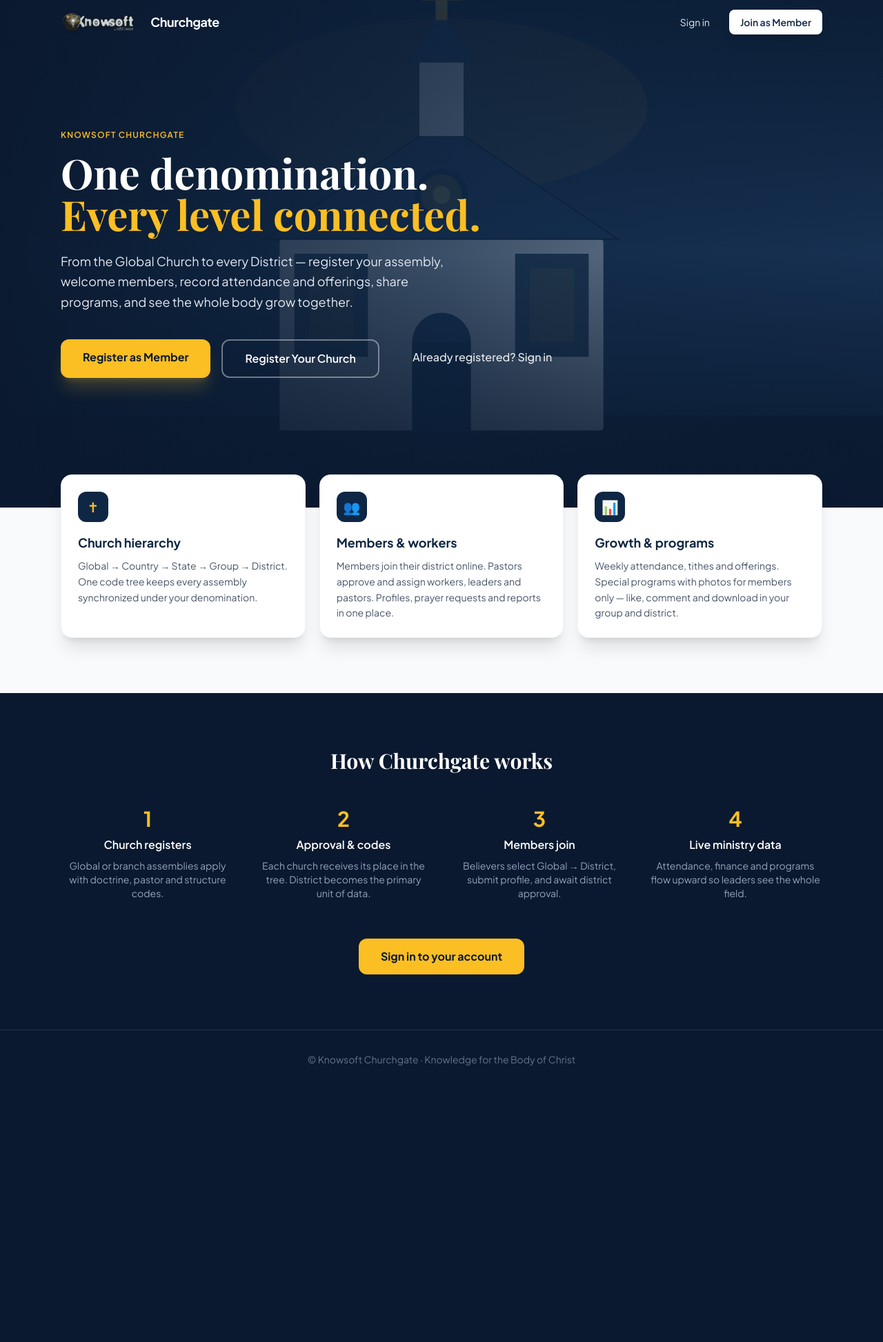
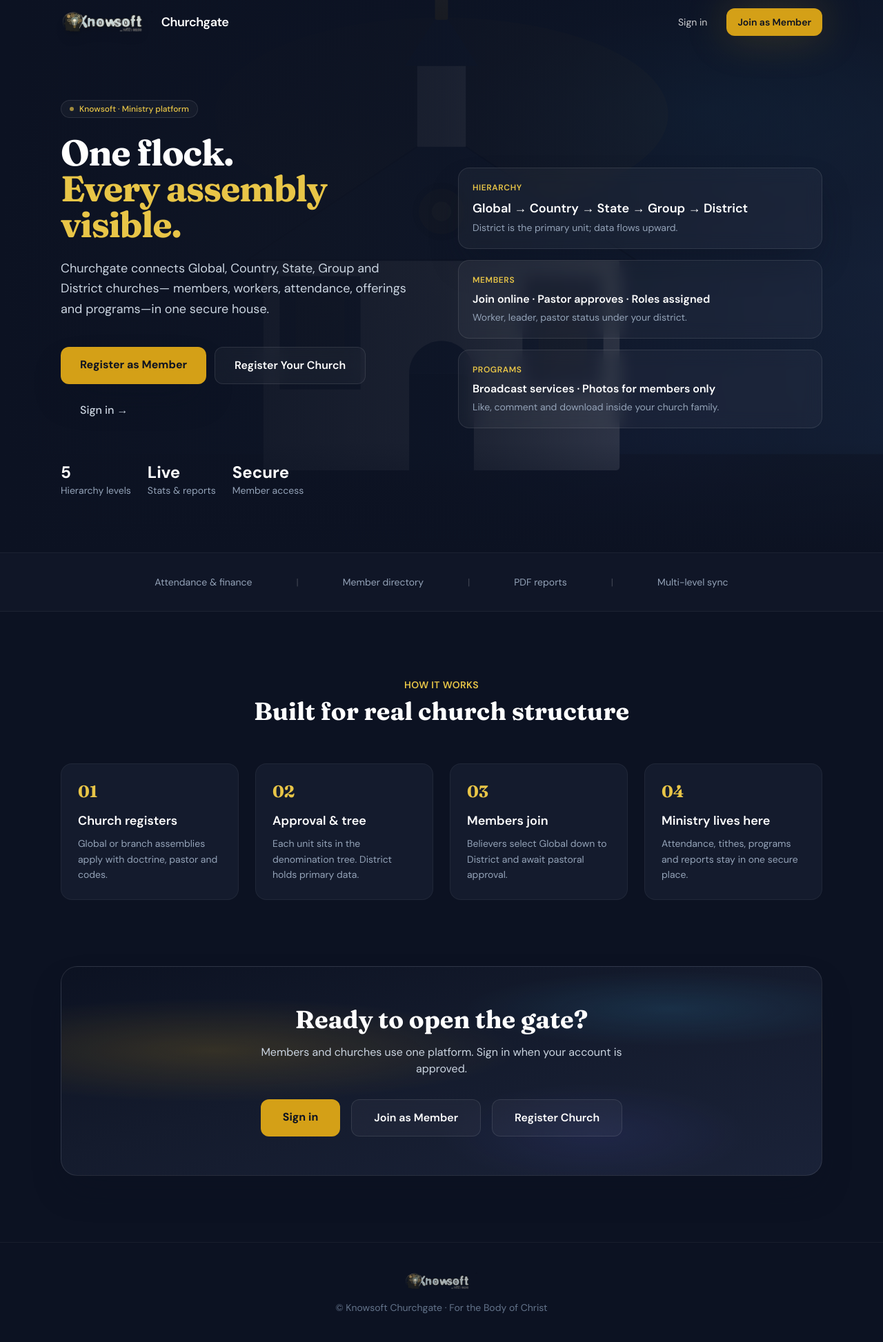
Before and after one commit to KnowsoftCloudAir/Churchgate, a FastAPI app: page / in a window 1280 px wide. Shown: the whole page at 69% size. Before the commit the page ends 1545 px from the top, so only its background shows below. Run offline with FastAPI, Linux system fonts and the light colour scheme; some libraries are stand-ins or nearby versions.

Commit message:
Add files via upload

```diff
--- a/app/templates/index.html
+++ b/app/templates/index.html
@@ -6,112 +6,181 @@
   <title>Knowsoft Churchgate – One Body, Synchronized</title>
   <link rel="icon" href="/static/img/knowsoft-logo.png" type="image/png">
   <script src="https://cdn.tailwindcss.com"></script>
-  <link href="https://fonts.googleapis.com/css2?family=Plus+Jakarta+Sans:wght@400;500;600;700;800&family=Playfair+Display:wght@600;700&display=swap" rel="stylesheet">
-  <script>tailwind.config={theme:{extend:{fontFamily:{sans:['Plus Jakarta Sans','system-ui','sans-serif'],serif:['Playfair Display','Georgia','serif']},colors:{navy:{800:'#1e3a5f',900:'#0f2744',950:'#0a192f'},gold:{400:'#fbbf24',500:'#d4a017'}}}}}</script>
+  <link href="https://fonts.googleapis.com/css2?family=DM+Sans:ital,opsz,wght@0,9..40,400;0,9..40,500;0,9..40,600;0,9..40,700;1,9..40,400&family=Fraunces:opsz,wght@9..144,600;9..144,700&display=swap" rel="stylesheet">
+  <script>
+    tailwind.config = {
+      theme: {
+        extend: {
+          fontFamily: {
+            sans: ['DM Sans', 'system-ui', 'sans-serif'],
+            display: ['Fraunces', 'Georgia', 'serif']
+          },
+          colors: {
+            ink: { 900: '#0c1222', 800: '#141b2d', 700: '#1c2740' },
+            sanctum: { 400: '#e8c547', 500: '#d4a017', 600: '#b8860b' },
+            glass: 'rgba(255,255,255,0.08)'
+          },
+          boxShadow: {
+            glow: '0 0 60px rgba(212, 160, 23, 0.25)',
+            lift: '0 25px 50px -12px rgba(12, 18, 34, 0.45)'
+          }
+        }
+      }
+    }
+  </script>
+  <style>
+    .hero-mesh {
+      background:
+        radial-gradient(ellipse 80% 50% at 20% 40%, rgba(212,160,23,0.18), transparent 50%),
+        radial-gradient(ellipse 60% 40% at 80% 20%, rgba(56,189,248,0.12), transparent 45%),
+        radial-gradient(ellipse 50% 60% at 70% 80%, rgba(99,102,241,0.1), transparent 40%),
+        linear-gradient(165deg, #0c1222 0%, #141b2d 45%, #1a2238 100%);
+    }
+    .glass-card {
+      background: rgba(255,255,255,0.04);
+      border: 1px solid rgba(255,255,255,0.1);
+      backdrop-filter: blur(12px);
+    }
+    .church-stage {
+      filter: drop-shadow(0 20px 40px rgba(0,0,0,0.4));
+    }
+  </style>
 </head>
-<body class="font-sans antialiased text-navy-900 bg-slate-50">
-  <!-- Top bar – public only -->
-  <header class="absolute top-0 inset-x-0 z-20">
+<body class="font-sans antialiased text-white bg-ink-900">
+  <!-- Nav -->
+  <header class="fixed top-0 inset-x-0 z-50">
     <div class="max-w-6xl mx-auto px-4 sm:px-6 h-16 flex items-center justify-between">
-      <div class="flex items-center gap-2 text-white">
-        <img src="/static/img/knowsoft-logo.png" alt="Knowsoft" class="h-9 w-auto object-contain drop-shadow" onerror="this.onerror=null;this.src='/static/img/knowsoft-icon.svg'">
-        <span class="font-bold tracking-tight text-lg">Churchgate</span>
+      <a href="/" class="flex items-center gap-2.5">
+        <img src="/static/img/knowsoft-logo.png" alt="Knowsoft" class="h-10 w-auto object-contain drop-shadow-lg"
+             onerror="this.onerror=null;this.src='/static/img/knowsoft-icon.svg'">
+        <span class="font-semibold tracking-tight text-lg">Churchgate</span>
+      </a>
+      <div class="flex items-center gap-2 sm:gap-3 text-sm">
+        <a href="/auth/login" class="px-4 py-2 rounded-lg text-white/80 hover:text-white hover:bg-white/10 transition">Sign in</a>
+        <a href="/join" class="px-4 py-2.5 rounded-xl bg-sanctum-500 text-ink-900 font-semibold shadow-glow hover:bg-sanctum-400 transition">Join as Member</a>
       </div>
-      <nav class="flex items-center gap-2 sm:gap-3 text-sm">
-        <a href="/auth/login" class="px-4 py-2 rounded-lg text-white/90 hover:text-white hover:bg-white/10 transition">Sign in</a>
-        <a href="/join" class="px-4 py-2 rounded-lg bg-white text-navy-900 font-semibold shadow-lg hover:bg-gold-400 transition">Join as Member</a>
-      </nav>
     </div>
   </header>
 
   <!-- Hero -->
-  <section class="relative min-h-[92vh] flex items-center overflow-hidden">
-    <div class="absolute inset-0">
-      <img src="/static/img/church-hero.svg" alt="Church with cross"
-           class="w-full h-full object-cover"
-           onerror="this.style.display='none'; this.parentElement.classList.add('bg-gradient-to-br','from-navy-950','via-navy-900','to-slate-800')">
-      <div class="absolute inset-0 bg-gradient-to-r from-navy-950/95 via-navy-900/80 to-navy-900/50"></div>
-      <div class="absolute inset-0 bg-gradient-to-t from-navy-950/90 via-transparent to-navy-950/40"></div>
+  <section class="hero-mesh relative min-h-screen flex items-center pt-16 overflow-hidden">
+    <div class="absolute inset-0 opacity-40 pointer-events-none">
+      <img src="/static/img/church-hero.svg" alt="" class="w-full h-full object-cover object-center church-stage scale-110">
     </div>
-    <div class="relative max-w-6xl mx-auto px-4 sm:px-6 py-24 w-full">
-      <p class="text-gold-400 font-semibold tracking-widest text-xs uppercase mb-4">Knowsoft Churchgate</p>
-      <h1 class="font-serif text-4xl sm:text-5xl lg:text-6xl text-white font-bold leading-tight max-w-2xl mb-6">
-        One denomination.<br>
-        <span class="text-gold-400">Every level connected.</span>
+    <div class="absolute inset-0 bg-gradient-to-r from-ink-900 via-ink-900/85 to-ink-900/40"></div>
+    <div class="absolute bottom-0 inset-x-0 h-40 bg-gradient-to-t from-ink-900 to-transparent"></div>
+
+    <div class="relative max-w-6xl mx-auto px-4 sm:px-6 py-20 w-full grid lg:grid-cols-2 gap-12 items-center">
+      <div>
+        <div class="inline-flex items-center gap-2 px-3 py-1 rounded-full glass-card text-xs font-medium text-sanctum-400 mb-6">
+          <span class="w-1.5 h-1.5 rounded-full bg-sanctum-400 animate-pulse"></span>
+          Knowsoft · Ministry platform
+        </div>
+        <h1 class="font-display text-4xl sm:text-5xl lg:text-[3.25rem] leading-[1.15] font-bold tracking-tight mb-6">
+          One flock.<br>
+          <span class="text-sanctum-400">Every assembly visible.</span>
         </h1>
-      <p class="text-lg text-slate-200 max-w-xl mb-10 leading-relaxed">
-        From the Global Church to every District — register your assembly, welcome members,
-        record attendance and offerings, share programs, and see the whole body grow together.
+        <p class="text-lg text-slate-300 max-w-lg leading-relaxed mb-10">
+          Churchgate connects Global, Country, State, Group and District churches—
+          members, workers, attendance, offerings and programs—in one secure house.
         </p>
-      <div class="flex flex-wrap gap-4">
-        <a href="/join" class="px-8 py-3.5 rounded-xl bg-gold-400 text-navy-950 font-bold shadow-xl shadow-gold-400/20 hover:bg-amber-300 transition">
+        <div class="flex flex-wrap gap-3">
+          <a href="/join" class="px-7 py-3.5 rounded-xl bg-sanctum-500 text-ink-900 font-bold shadow-lift hover:bg-sanctum-400 transition">
             Register as Member
           </a>
-        <a href="/auth/register-church" class="px-8 py-3.5 rounded-xl border-2 border-white/40 text-white font-semibold hover:bg-white/10 transition">
+          <a href="/auth/register-church" class="px-7 py-3.5 rounded-xl glass-card font-semibold hover:bg-white/10 transition">
             Register Your Church
           </a>
-        <a href="/auth/login" class="px-8 py-3.5 rounded-xl text-white/90 font-medium hover:text-white underline-offset-4 hover:underline">
-          Already registered? Sign in
+          <a href="/auth/login" class="px-7 py-3.5 rounded-xl font-medium text-slate-300 hover:text-white transition">
+            Sign in →
           </a>
+        </div>
+        <div class="mt-12 flex flex-wrap gap-6 text-sm text-slate-400">
+          <div><span class="text-2xl font-bold text-white block">5</span> Hierarchy levels</div>
+          <div><span class="text-2xl font-bold text-white block">Live</span> Stats & reports</div>
+          <div><span class="text-2xl font-bold text-white block">Secure</span> Member access</div>
+        </div>
+      </div>
+
+      <!-- Feature stack card -->
+      <div class="hidden lg:block space-y-4">
+        <div class="glass-card rounded-2xl p-5 shadow-lift">
+          <p class="text-sanctum-400 text-xs font-semibold uppercase tracking-wider mb-2">Hierarchy</p>
+          <p class="font-semibold text-lg">Global → Country → State → Group → District</p>
+          <p class="text-sm text-slate-400 mt-1">District is the primary unit; data flows upward.</p>
+        </div>
+        <div class="glass-card rounded-2xl p-5">
+          <p class="text-sanctum-400 text-xs font-semibold uppercase tracking-wider mb-2">Members</p>
+          <p class="font-semibold">Join online · Pastor approves · Roles assigned</p>
+          <p class="text-sm text-slate-400 mt-1">Worker, leader, pastor status under your district.</p>
+        </div>
+        <div class="glass-card rounded-2xl p-5">
+          <p class="text-sanctum-400 text-xs font-semibold uppercase tracking-wider mb-2">Programs</p>
+          <p class="font-semibold">Broadcast services · Photos for members only</p>
+          <p class="text-sm text-slate-400 mt-1">Like, comment and download inside your church family.</p>
+        </div>
       </div>
     </div>
   </section>
 
-  <!-- Pillars -->
-  <section class="max-w-6xl mx-auto px-4 sm:px-6 -mt-12 relative z-10 pb-20">
-    <div class="grid sm:grid-cols-3 gap-5">
-      <div class="bg-white rounded-2xl shadow-xl border border-slate-100 p-6">
-        <div class="w-11 h-11 rounded-xl bg-navy-900 text-gold-400 flex items-center justify-center text-xl mb-4">✝</div>
-        <h3 class="font-bold text-lg mb-2">Church hierarchy</h3>
-        <p class="text-sm text-slate-600 leading-relaxed">Global → Country → State → Group → District. One code tree keeps every assembly synchronized under your denomination.</p>
+  <!-- Trust strip -->
+  <section class="border-y border-white/5 bg-ink-800/50">
+    <div class="max-w-6xl mx-auto px-4 py-8 flex flex-wrap justify-center gap-8 sm:gap-16 text-center text-sm text-slate-400">
+      <span>Attendance & finance</span>
+      <span class="text-white/20">|</span>
+      <span>Member directory</span>
+      <span class="text-white/20">|</span>
+      <span>PDF reports</span>
+      <span class="text-white/20">|</span>
+      <span>Multi-level sync</span>
     </div>
-      <div class="bg-white rounded-2xl shadow-xl border border-slate-100 p-6">
-        <div class="w-11 h-11 rounded-xl bg-navy-900 text-gold-400 flex items-center justify-center text-xl mb-4">👥</div>
-        <h3 class="font-bold text-lg mb-2">Members & workers</h3>
-        <p class="text-sm text-slate-600 leading-relaxed">Members join their district online. Pastors approve and assign workers, leaders and pastors. Profiles, prayer requests and reports in one place.</p>
+  </section>
+
+  <!-- How it works -->
+  <section class="max-w-6xl mx-auto px-4 sm:px-6 py-24">
+    <div class="text-center mb-14">
+      <p class="text-sanctum-400 text-sm font-semibold tracking-wide uppercase mb-2">How it works</p>
+      <h2 class="font-display text-3xl sm:text-4xl font-bold">Built for real church structure</h2>
     </div>
-      <div class="bg-white rounded-2xl shadow-xl border border-slate-100 p-6">
-        <div class="w-11 h-11 rounded-xl bg-navy-900 text-gold-400 flex items-center justify-center text-xl mb-4">📊</div>
-        <h3 class="font-bold text-lg mb-2">Growth & programs</h3>
-        <p class="text-sm text-slate-600 leading-relaxed">Weekly attendance, tithes and offerings. Special programs with photos for members only — like, comment and download in your group and district.</p>
+    <div class="grid sm:grid-cols-2 lg:grid-cols-4 gap-6">
+      {% set steps = [
+        ('01', 'Church registers', 'Global or branch assemblies apply with doctrine, pastor and codes.'),
+        ('02', 'Approval & tree', 'Each unit sits in the denomination tree. District holds primary data.'),
+        ('03', 'Members join', 'Believers select Global down to District and await pastoral approval.'),
+        ('04', 'Ministry lives here', 'Attendance, tithes, programs and reports stay in one secure place.')
+      ] %}
+      {% for num, title, desc in [
+        ('01', 'Church registers', 'Global or branch assemblies apply with doctrine, pastor and codes.'),
+        ('02', 'Approval & tree', 'Each unit sits in the denomination tree. District holds primary data.'),
+        ('03', 'Members join', 'Believers select Global down to District and await pastoral approval.'),
+        ('04', 'Ministry lives here', 'Attendance, tithes, programs and reports stay in one secure place.')
+      ] %}
+      <div class="rounded-2xl bg-ink-800 border border-white/5 p-6 hover:border-sanctum-500/40 transition">
+        <span class="text-sanctum-400 font-display text-2xl font-bold">{{ num }}</span>
+        <h3 class="font-semibold text-lg mt-3 mb-2">{{ title }}</h3>
+        <p class="text-sm text-slate-400 leading-relaxed">{{ desc }}</p>
+      </div>
+      {% endfor %}
+    </div>
+  </section>
+
+  <!-- CTA -->
+  <section class="max-w-6xl mx-auto px-4 sm:px-6 pb-24">
+    <div class="relative rounded-3xl overflow-hidden hero-mesh border border-white/10 p-10 sm:p-14 text-center shadow-lift">
+      <h2 class="font-display text-3xl sm:text-4xl font-bold mb-4">Ready to open the gate?</h2>
+      <p class="text-slate-300 max-w-xl mx-auto mb-8">Members and churches use one platform. Sign in when your account is approved.</p>
+      <div class="flex flex-wrap justify-center gap-4">
+        <a href="/auth/login" class="px-8 py-3.5 rounded-xl bg-sanctum-500 text-ink-900 font-bold hover:bg-sanctum-400 transition">Sign in</a>
+        <a href="/join" class="px-8 py-3.5 rounded-xl glass-card font-semibold hover:bg-white/10 transition">Join as Member</a>
+        <a href="/auth/register-church" class="px-8 py-3.5 rounded-xl glass-card font-semibold hover:bg-white/10 transition">Register Church</a>
       </div>
     </div>
   </section>
 
-  <!-- How it works -->
-  <section class="bg-navy-950 text-white py-20">
-    <div class="max-w-6xl mx-auto px-4 sm:px-6">
-      <h2 class="font-serif text-3xl font-bold text-center mb-12">How Churchgate works</h2>
-      <div class="grid md:grid-cols-4 gap-8 text-center">
-        <div>
-          <div class="text-gold-400 text-3xl font-bold mb-2">1</div>
-          <h4 class="font-semibold mb-2">Church registers</h4>
-          <p class="text-sm text-slate-400">Global or branch assemblies apply with doctrine, pastor and structure codes.</p>
-        </div>
-        <div>
-          <div class="text-gold-400 text-3xl font-bold mb-2">2</div>
-          <h4 class="font-semibold mb-2">Approval & codes</h4>
-          <p class="text-sm text-slate-400">Each church receives its place in the tree. District becomes the primary unit of data.</p>
-        </div>
-        <div>
-          <div class="text-gold-400 text-3xl font-bold mb-2">3</div>
-          <h4 class="font-semibold mb-2">Members join</h4>
-          <p class="text-sm text-slate-400">Believers select Global → District, submit profile, and await district approval.</p>
-        </div>
-        <div>
-          <div class="text-gold-400 text-3xl font-bold mb-2">4</div>
-          <h4 class="font-semibold mb-2">Live ministry data</h4>
-          <p class="text-sm text-slate-400">Attendance, finance and programs flow upward so leaders see the whole field.</p>
-        </div>
-      </div>
-      <div class="mt-14 text-center">
-        <a href="/auth/login" class="inline-flex px-8 py-3.5 rounded-xl bg-gold-400 text-navy-950 font-bold hover:bg-amber-300 transition">Sign in to your account</a>
-      </div>
-    </div>
-  </section>
-
-  <footer class="bg-navy-950 border-t border-white/10 py-8 text-center text-sm text-slate-500">
-    <p>© Knowsoft Churchgate · Knowledge for the Body of Christ</p>
+  <footer class="border-t border-white/5 py-10 text-center text-sm text-slate-500">
+    <img src="/static/img/knowsoft-logo.png" alt="Knowsoft" class="h-8 w-auto mx-auto mb-3 opacity-80 object-contain"
+         onerror="this.style.display='none'">
+    <p>© Knowsoft Churchgate · For the Body of Christ</p>
   </footer>
 </body>
 </html>
```
Also changed, not shown: app/routers/church.py (+134 -39 lines), app/routers/district.py (+9 -1 lines), app/templates/church/dashboard.html (+69 -45 lines), app/templates/district/members.html (+27 -12 lines). Lines whose indentation alone changed are shown as unchanged.
